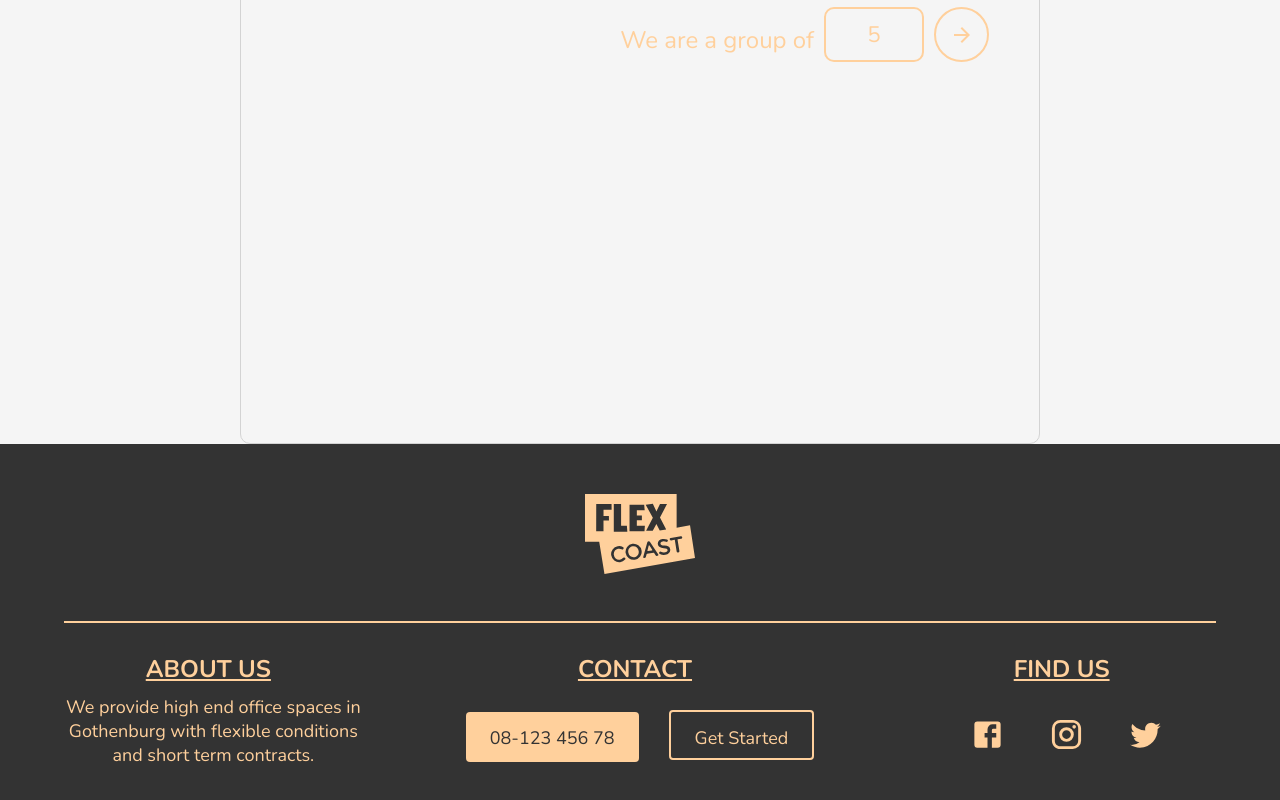
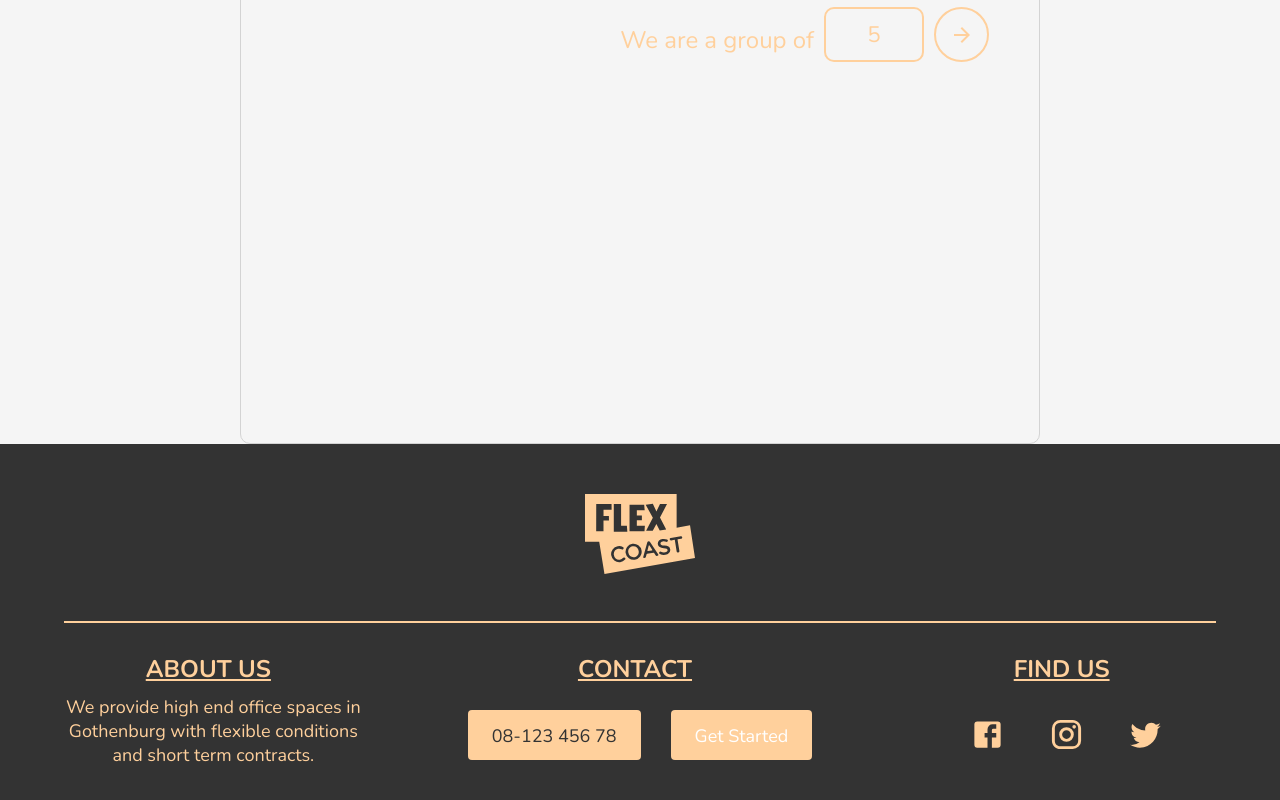
Before and after one commit to SevaDer14/flex_coast_client, a React (Create React App) app: page /inquiry in a window 1280 px wide. Shown: the part 507-1307 px from the top of the page. Built offline with nearby package versions, Linux system fonts and the light colour scheme.

Commit message:
Add scroll to top when pressing get started in footer

```diff
--- a/src/components/Footer.jsx
+++ b/src/components/Footer.jsx
@@ -10,6 +10,14 @@ import IconButton from '@material-ui/core/IconButton'
 
 const Footer = () => {
   const { t } = useTranslation()
+
+  const scrollToTop = () => {
+    window.scrollTo({
+      top: 0,
+      behavior: "smooth"
+    });
+  };
+
   return (
     <Grid data-cy='footer' id='footer' container alignItems='center'>
       <Grid className='footer-header' item xs={12}>
@@ -37,7 +45,7 @@ const Footer = () => {
           <CustomButton dataCy='phone-number'>
             <a href='tel:+46812345678'>08-123 456 78</a>
           </CustomButton>
-          <CustomButton dataCy='get-started' link to='/inquiry'>
+          <CustomButton dataCy='get-started' onClick={scrollToTop}>
             {t('landingPage.startButton')}
           </CustomButton>
           <hr className='sub-hr' />
```
